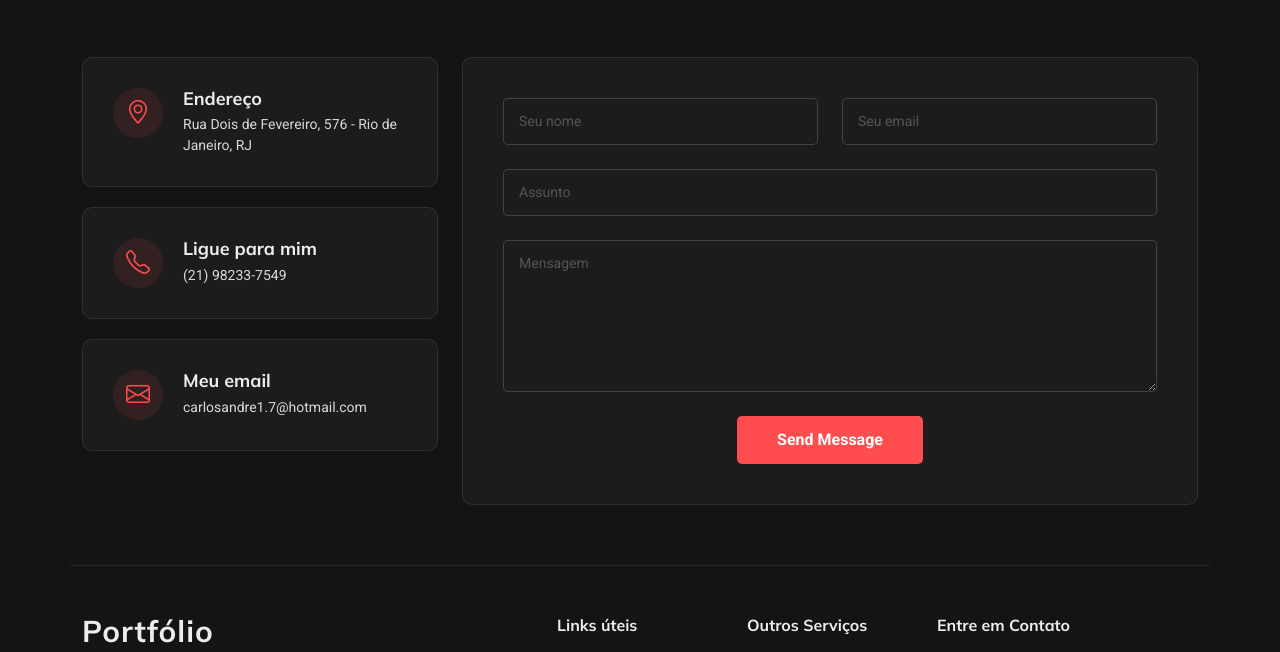
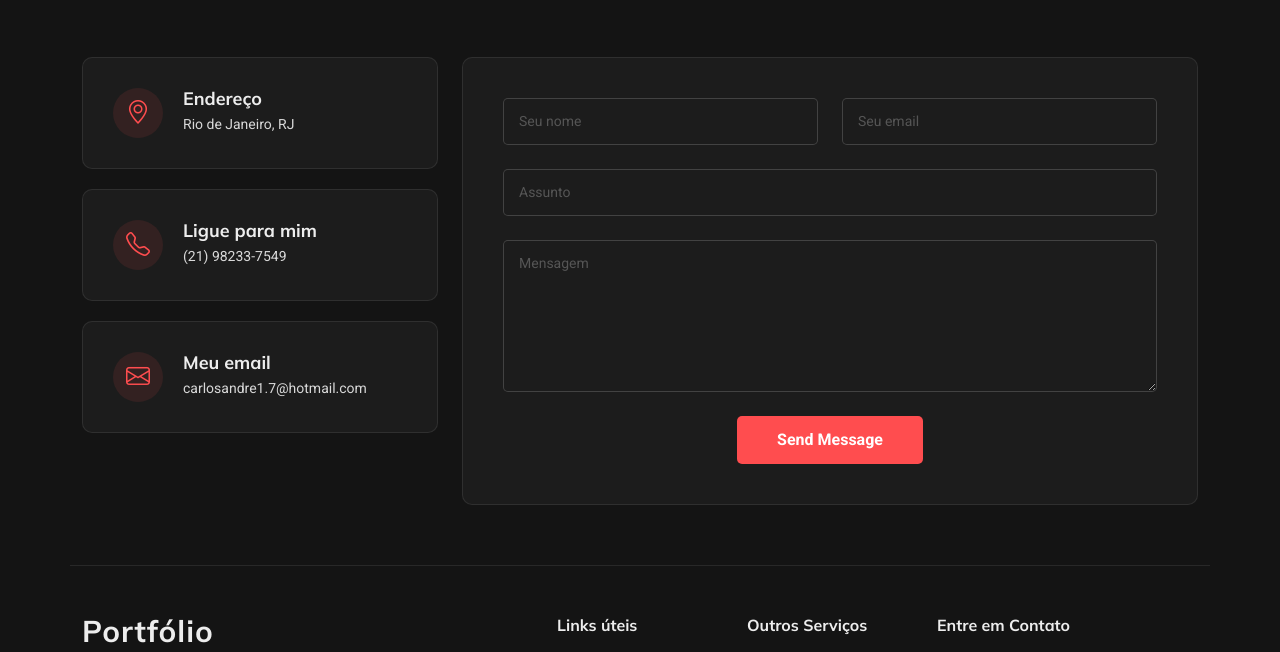
Before and after one commit to AndreCoelhoSilva/portfolio, a plain HTML site: page index.html in a window 1280 px wide. Shown: the part 6982-7634 px from the top of the page. Drawn offline with Linux system fonts and the light colour scheme.

Commit message:
Update address in index.html

```diff
--- a/index.html
+++ b/index.html
@@ -872,7 +872,7 @@
               </div>
               <div>
                 <h3>Endereço</h3>
-                <p>Rua Dois de Fevereiro, 576 - Rio de Janeiro, RJ</p>
+                <p>Rio de Janeiro, RJ</p>
               </div>
             </div>
 
```
